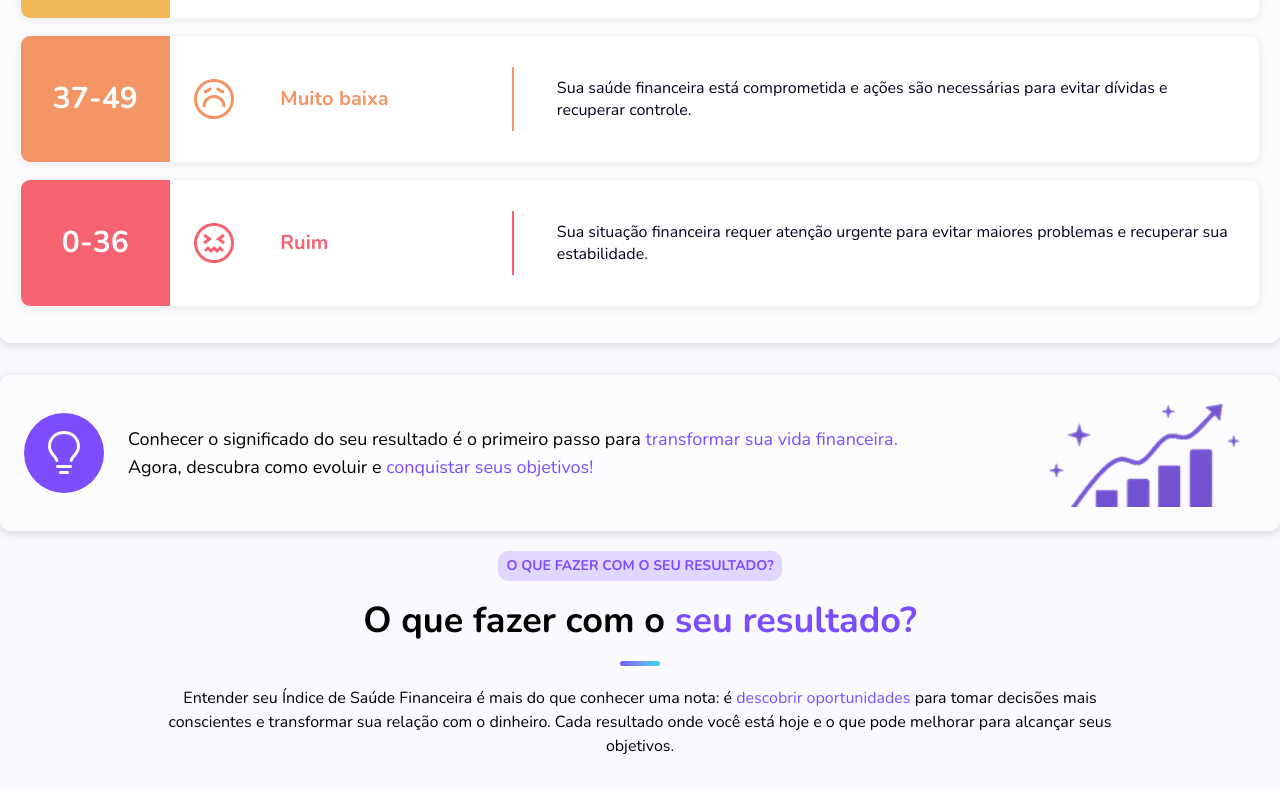
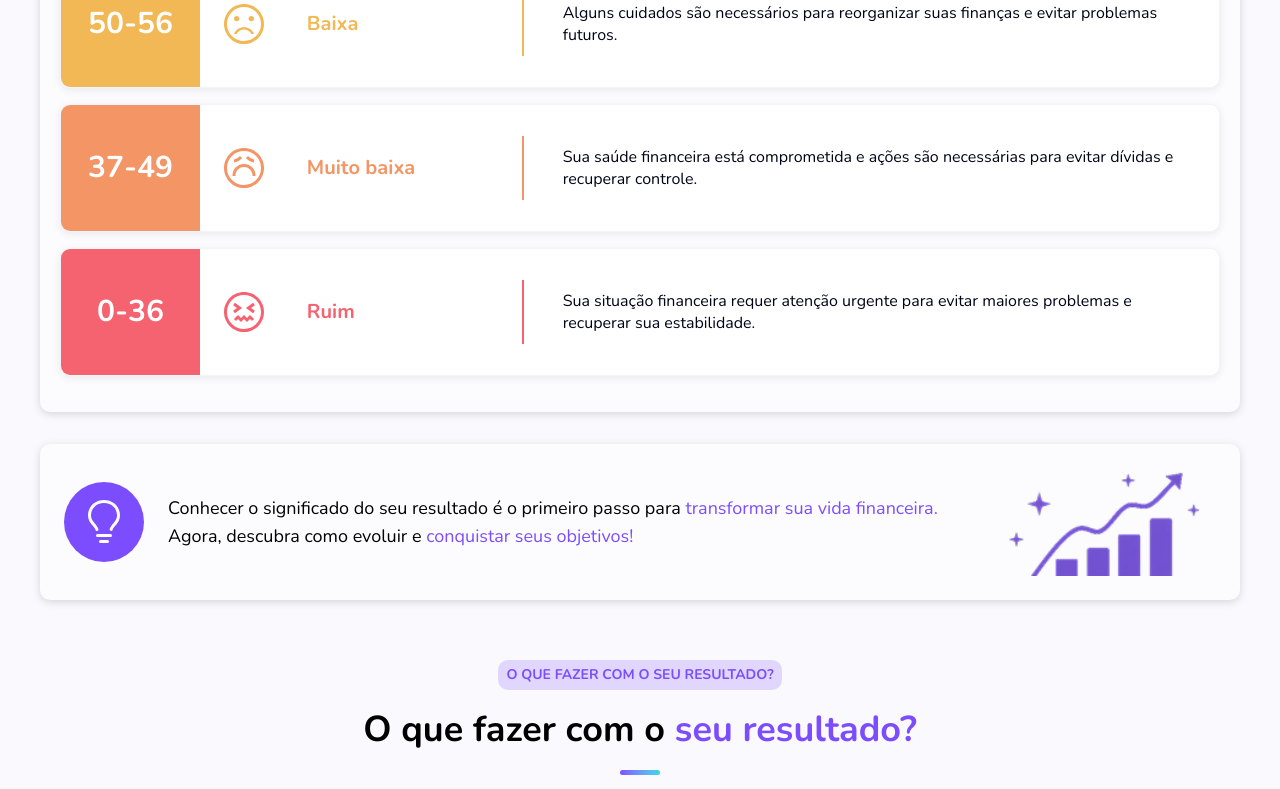
Before and after one commit to simplanejar/website-simplanejar, a Next.js app: page /indice-de-saude-financeira in a window 1280 px wide. Shown: the part 2035-2824 px from the top of the page. Built offline with nearby package versions, Linux system fonts and the light colour scheme.

Commit message:
fix: margin added to about result section

```diff
--- a/components/pages/financial-health/about_result.tsx
+++ b/components/pages/financial-health/about_result.tsx
@@ -78,6 +78,7 @@ function renderHighlightedText(
 
 export function AboutResult() {
     return (
+        <div className="w-full px-4 py-3 sm:px-6 lg:px-8 lg:py-10 xl:px-10">
             <section className="w-full max-w-[1440px] mx-auto mt-12">
                 <div>
                     <div className="text-primary bg-[#E1D6FE] w-fit py-[6px] px-[12px] rounded-[10px] font-bold text-sm mb-4">
@@ -100,8 +101,8 @@ export function AboutResult() {
                 </div>
 
                 <div className="space-y-8">
-                {/* Container da lista de cards centralizado */}
-                <div className="w-full max-w-[1440px] mx-auto bg-card-bg shadow-[0_2px_8px_0_rgba(0,0,0,0.15)] rounded-[10px] p-3 sm:p-5">
+                    {/* Container da lista de cards */}
+                    <div className="w-full bg-card-bg shadow-[0_2px_8px_0_rgba(0,0,0,0.15)] rounded-[10px] p-3 sm:p-5">
                         {data.cards.map((card, index) => {
                             const colour = card.colour;
                             return (
@@ -134,8 +135,8 @@ export function AboutResult() {
                         })}
                     </div>
 
-                {/* Banner inferior centralizado */}
-                <div className="w-full max-w-[1440px] mx-auto bg-card-bg shadow-[0_2px_8px_0_rgba(0,0,0,0.15)] rounded-[10px] flex flex-col sm:flex-row items-center justify-between p-4 sm:p-6 gap-4">
+                    {/* Banner inferior */}
+                    <div className="w-full bg-card-bg shadow-[0_2px_8px_0_rgba(0,0,0,0.15)] rounded-[10px] flex flex-col sm:flex-row items-center justify-between p-4 sm:p-6 gap-4">
                         <div className="flex flex-row items-center gap-4 sm:gap-6">
                             <div className="bg-primary rounded-full p-3 sm:p-4 shrink-0">
                                 <GoLightBulb className="w-6 h-6 sm:w-10 sm:h-10 md:w-12 md:h-12 text-white" />
@@ -149,5 +150,6 @@ export function AboutResult() {
                     </div>
                 </div>
             </section>
+        </div>
     );
 }
```
Lines whose indentation alone changed are shown as unchanged.
